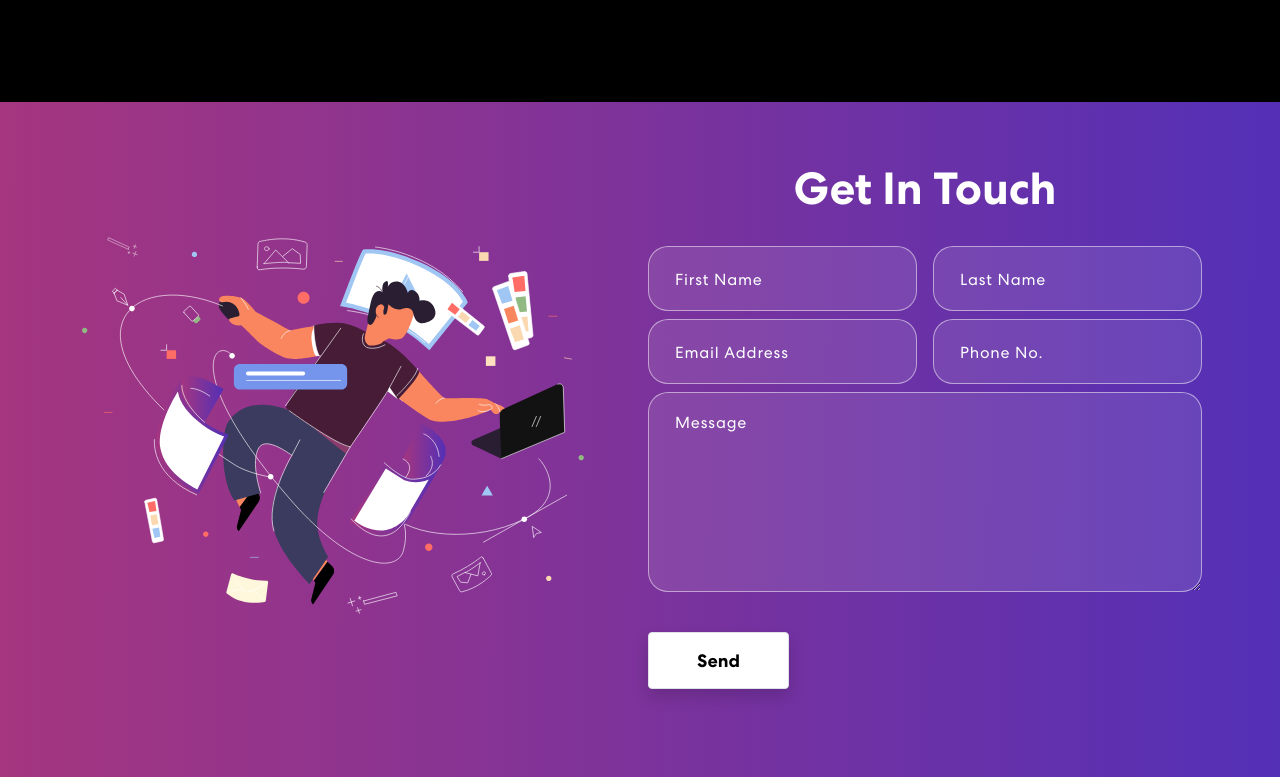
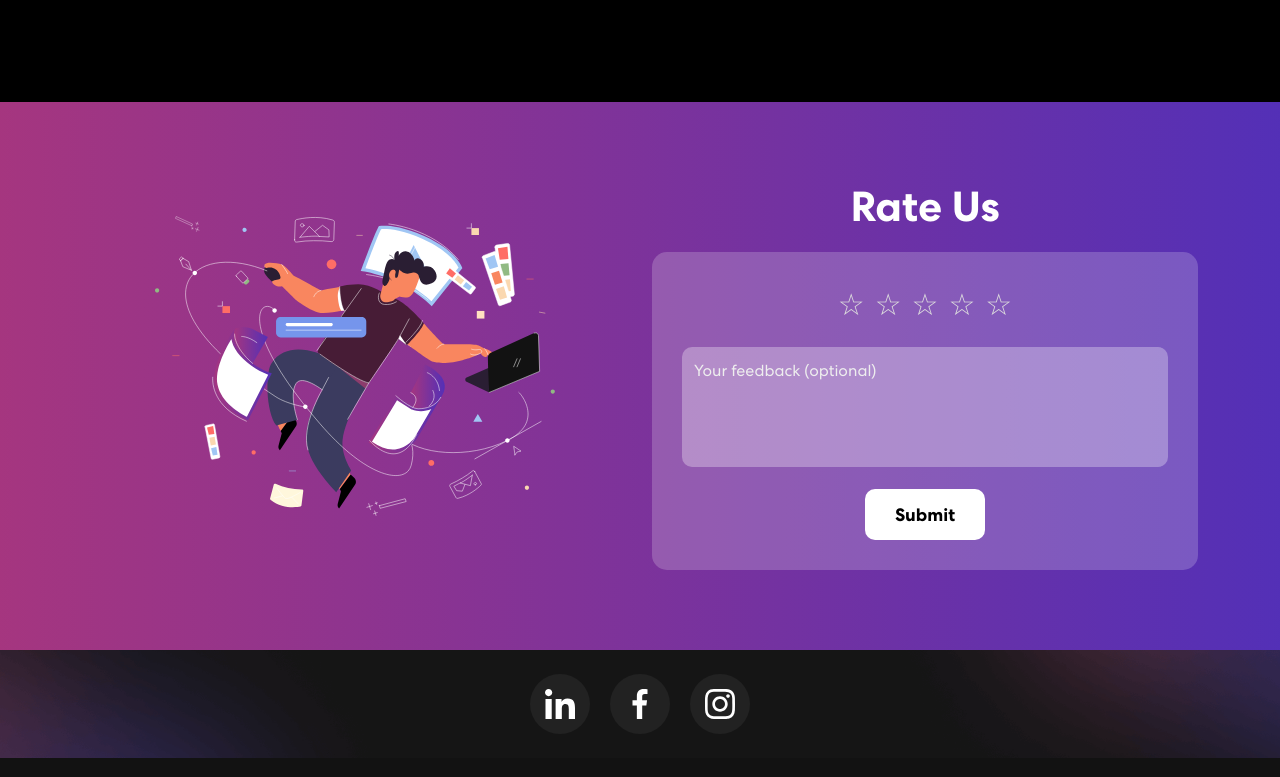
Before and after one commit to zainabmirza-eng/Personal-Portfolio, a React (Create React App) app: page / in a window 1280 px wide. Shown: the part 2203-2980 px from the top of the page. Built offline with nearby package versions, Linux system fonts and the light colour scheme.

Commit message:
Updated deployment

```diff
--- a/package.json
+++ b/package.json
@@ -10,9 +10,6 @@
     "@testing-library/user-event": "^13.5.0",
     "animate.css": "^4.1.1",
     "bootstrap": "^5.1.3",
-    "cors": "^2.8.5",
-    "express": "^4.18.1",
-    "nodemailer": "^6.7.5",
     "react": "^18.1.0",
     "react-bootstrap": "^2.4.0",
     "react-bootstrap-icons": "^1.11.5",
--- a/src/App.css
+++ b/src/App.css
@@ -541,74 +541,92 @@ nav.navbar .navbar-toggler[aria-expanded="true"] .navbar-toggler-icon {
 /************ Projects Css ************/
 .contact {
   background: linear-gradient(90.21deg, #AA367C -5.91%, #4A2FBD 111.58%);
-  padding: 60px 0 200px 0;
+  padding: 80px 0;
+  text-align: center;
 }
-.contact img {
-  width: 92%;
+
+.contact-img {
+  width: 90%;
+  max-width: 400px;
+  margin-bottom: 20px;
 }
-.contact h2 {
-	font-size: 45px;
-	font-weight: 700;
-  margin-bottom: 30px;
+
+.contact-title {
+  font-size: 42px;
+  font-weight: bold;
+  color: #fff;
+  margin-bottom: 20px;
 }
-.contact form input, .contact form textarea {
+
+.contact-form {
+  background: rgba(255, 255, 255, 0.2);
+  padding: 30px;
+  border-radius: 15px;
+  backdrop-filter: blur(10px);
+}
+
+.star-container {
+  display: flex;
+  justify-content: center;
+  gap: 10px;
+  margin-bottom: 20px;
+}
+
+.star {
+  font-size: 30px;
+  cursor: pointer;
+  color: #ddd;
+  transition: color 0.3s;
+}
+
+.star.filled {
+  color: #ffd700;
+}
+
+.contact-input {
   width: 100%;
-  background: rgba(255, 255, 255, 0.1);
-  border: 1px solid rgba(255, 255, 255, 0.5);
-  border-radius: 20px;
+  background: rgba(255, 255, 255, 0.3);
+  border: none;
+  border-radius: 10px;
+  padding: 12px;
+  font-size: 16px;
   color: #fff;
-  margin: 0 0 8px 0;
-  padding: 18px 26px;
-  font-weight: 500;
+  margin-bottom: 15px;
+  resize: none;
+}
+
+.contact-input::placeholder {
+  color: #eee;
+}
+
+.contact-button {
+  background: #fff;
+  color: #000;
+  padding: 12px 30px;
   font-size: 18px;
-  letter-spacing: 0.8px;
-  transition: 0.3s ease-in-out;
+  font-weight: bold;
+  border: none;
+  border-radius: 10px;
+  cursor: pointer;
+  transition: background 0.3s, color 0.3s;
 }
-.contact form input:focus, .contact form textarea:focus {
-  background: rgba(255, 255, 255, 1);
-  color: #121212;
-}
-.contact form input::placeholder, .contact form textarea::placeholder {
-  font-size: 16px;
-  font-weight: 400;
+
+.contact-button:hover {
+  background: #333;
   color: #fff;
 }
-.contact form input:focus::placeholder, .contact form textarea:focus::placeholder {
-  color: #121212;
-  opacity: 0.8;
+
+.status-message {
+  margin-top: 15px;
 }
-.contact form button {
-  font-weight: 700;
-  color: #000;
-  background-color: #fff;
-  padding: 14px 48px;
+
+.success-message {
+  color: #fff;
   font-size: 18px;
-  margin-top: 25px;
-  border-radius: 0;
-  position: relative;
-  transition: 0.3s ease-in-out;
+  font-weight: bold;
+  padding: 10px 0px 10px 0px;
 }
-.contact form button span {
-  z-index: 1;
-  position: relative;
-}
-.contact form button:hover {
-  color: #fff;
-}
-.contact form button::before {
-  content: "";
-  background: #121212;
-  width: 0;
-  height: 100%;
-  position: absolute;
-  top: 0;
-  left: 0;
-  z-index: 0;
-  transition: 0.3s ease-in-out;
-}
-.contact form button:hover::before {
-  width: 100%;
-}
+
 .resume-button {
   background-color: beige !important; /* Change to your preferred color */
   color: black !important; /* Ensures text is readable */
@@ -619,7 +637,9 @@ nav.navbar .navbar-toggler[aria-expanded="true"] .navbar-toggler-icon {
 
 .resume-button:hover {
   background-color: #555 !important; /* Darker shade on hover */
+  color: #fff !important;
 }
+
 /************ Footer Css ************/
 .footer {
   padding: 0 0 50px 0;
--- a/src/components/Contact.js
+++ b/src/components/Contact.js
@@ -1,125 +1,90 @@
 import { useState } from "react";
 import { Container, Row, Col } from "react-bootstrap";
 import contactImg from "../assets/img/contact-img.svg";
-import 'animate.css';
-import TrackVisibility from 'react-on-screen';
+import "animate.css";
+import TrackVisibility from "react-on-screen";
+import "../App.css";
 
 export const Contact = () => {
-  const formInitialDetails = {
-    firstName: '',
-    lastName: '',
-    email: '',
-    phone: '',
-    message: ''
-  }
-  const [formDetails, setFormDetails] = useState(formInitialDetails);
-  const [buttonText, setButtonText] = useState('Send');
-  const [status, setStatus] = useState({});
+  const [rating, setRating] = useState(0);
+  const [feedback, setFeedback] = useState("");
+  const [status, setStatus] = useState("");
 
-  const onFormUpdate = (category, value) => {
-      setFormDetails({
-        ...formDetails,
-        [category]: value
-      })
-  }
+  const handleRating = (value) => {
+    setRating(value);
+  };
 
-  const handleSubmit = async (e) => {
+  const handleSubmit = (e) => {
     e.preventDefault();
-    setButtonText("Sending...");
-    let response = await fetch("http://localhost:5000/contact", {
-      method: "POST",
-      headers: {
-        "Content-Type": "application/json;charset=utf-8",
-      },
-      body: JSON.stringify(formDetails),
-    });
-    setButtonText("Send");
-    let result = await response.json();
-    setFormDetails(formInitialDetails);
-    if (result.code === 200) {
-      setStatus({ success: true, message: 'Message sent successfully' });
-    } else {
-      setStatus({ success: false, message: 'Something went wrong, please try again later.' });
+    if (rating === 0) {
+      setStatus("Please select a rating.");
+      return;
     }
+    setStatus("Thank you for your feedback!");
+    setRating(0);
+    setFeedback("");
   };
 
   return (
-    <section className="contact" id="connect">
+    <section className="contact" id="rate-us">
       <Container>
         <Row className="align-items-center">
-          <Col size={12} md={6}>
+          <Col xs={12} md={6} className="image-col">
             <TrackVisibility>
-              {({ isVisible }) =>
-                <img className={isVisible ? "animate__animated animate__zoomIn" : ""} src={contactImg} alt="Contact Us" />
-              }
+              {({ isVisible }) => (
+                <img
+                  className={isVisible ? "animate__animated animate__zoomIn contact-img" : "contact-img"}
+                  src={contactImg}
+                  alt="Rate Us"
+                />
+              )}
             </TrackVisibility>
           </Col>
-          <Col size={12} md={6}>
+          <Col xs={12} md={6} className="form-col">
             <TrackVisibility>
-              {({ isVisible }) =>
-                <div className={isVisible ? "animate__animated animate__fadeIn" : ""}>
-                  <h2 className="text-center sm:text-left">Get In Touch</h2>
-                  <form onSubmit={handleSubmit}>
+              {({ isVisible }) => (
+                <div className={isVisible ? "animate__animated animate__fadeIn form-container" : "form-container"}>
+                  <h2 className="contact-title">Rate Us</h2>
+                  <form onSubmit={handleSubmit} className="contact-form">
                     <Row>
-                      <Col size={12} sm={6} className="px-2">
-                        <input
-                          type="text"
-                          value={formDetails.firstName}
-                          placeholder="First Name"
-                          onChange={(e) => onFormUpdate('firstName', e.target.value)}
-                        />
+                      <Col xs={12} className="text-center star-container">
+                        {[1, 2, 3, 4, 5].map((star) => (
+                          <span
+                            key={star}
+                            className={star <= rating ? "star filled" : "star"}
+                            onClick={() => handleRating(star)}
+                          >
+                            {star <= rating ? "\u2605" : "\u2606"}
+                          </span>
+                        ))}
                       </Col>
-                      <Col size={12} sm={6} className="px-2">
-                        <input
-                          type="text"
-                          value={formDetails.lastName}
-                          placeholder="Last Name"
-                          onChange={(e) => onFormUpdate('lastName', e.target.value)}
-                        />
+                      <Col xs={12} className="feedback-col">
+                        <textarea
+                          rows="4"
+                          className="contact-input"
+                          value={feedback}
+                          placeholder="Your feedback (optional)"
+                          onChange={(e) => setFeedback(e.target.value)}
+                        ></textarea>
                       </Col>
-                      <Col size={12} sm={6} className="px-2">
-                        <input
-                          type="email"
-                          value={formDetails.email}
-                          placeholder="Email Address"
-                          onChange={(e) => onFormUpdate('email', e.target.value)}
-                        />
-                      </Col>
-                      <Col size={12} sm={6} className="px-2">
-                        <input
-                          type="tel"
-                          value={formDetails.phone}
-                          placeholder="Phone No."
-                          onChange={(e) => onFormUpdate('phone', e.target.value)}
-                        />
-                      </Col>
-                      <Col size={12} className="px-2">
-                        <textarea
-                          rows="6"
-                          value={formDetails.message}
-                          placeholder="Message"
-                          onChange={(e) => onFormUpdate('message', e.target.value)}
-                        ></textarea>
-                        <button
-                          type="submit"
-                          className="items-center bg-white hover:bg-gray-100 text-gray-800 font-semibold border border-gray-400 rounded shadow transition-all duration-300 ease-in-out"
-                        >
-                          <span>{buttonText}</span>
+                      <Col xs={12} className="text-center button-col">
+                        <button type="submit" className="contact-button">
+                          <span>Submit</span>
                         </button>
                       </Col>
-                      {
-                        status.message &&
-                        <Col>
-                          <p className={status.success === false ? "danger" : "success"}>{status.message}</p>
+                      {status && (
+                        <Col xs={12} className="status-message">
+                          <p className="success-message">{status}</p>
                         </Col>
-                      }
+                      )}
                     </Row>
                   </form>
-                </div>}
+                </div>
+              )}
             </TrackVisibility>
           </Col>
         </Row>
       </Container>
     </section>
-  )
-}
+  );
+};
```
Also changed, not shown: server.js (deleted, +0 -52 lines). Lines whose indentation alone changed are shown as unchanged.
